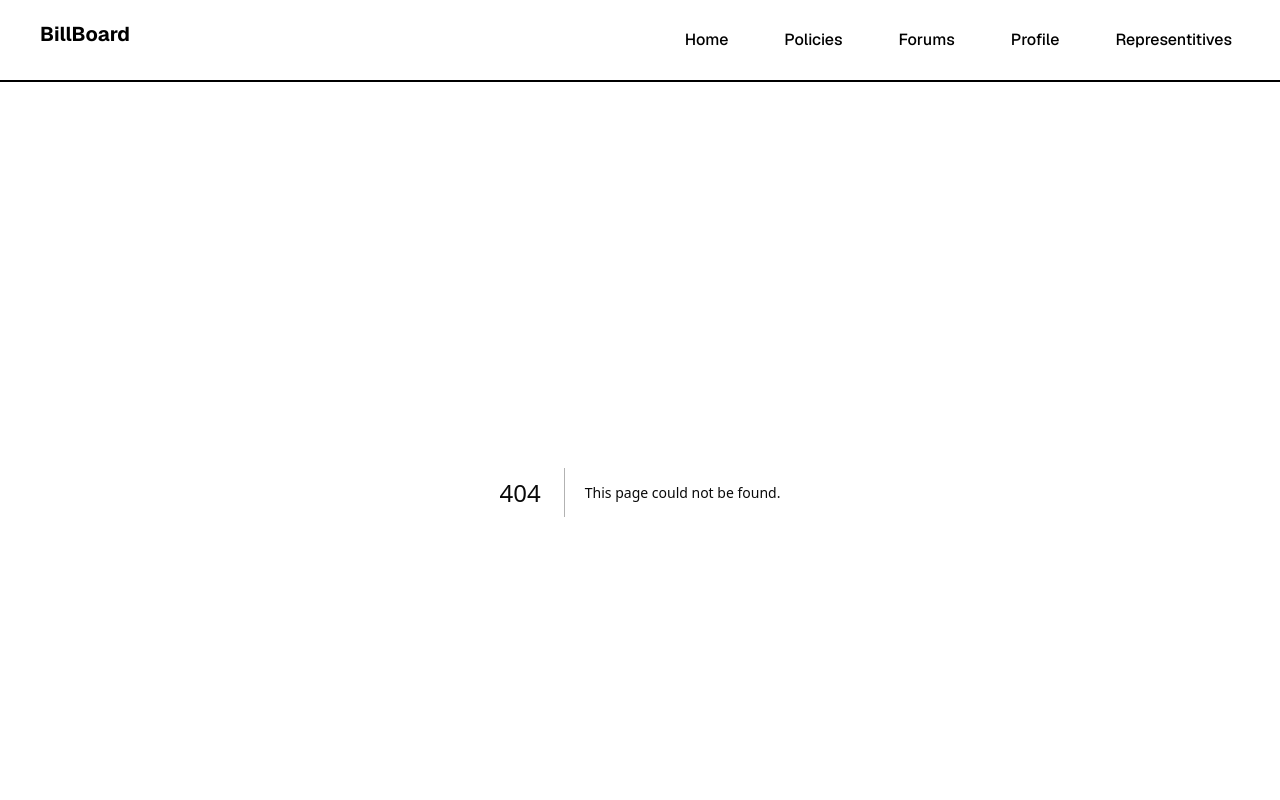
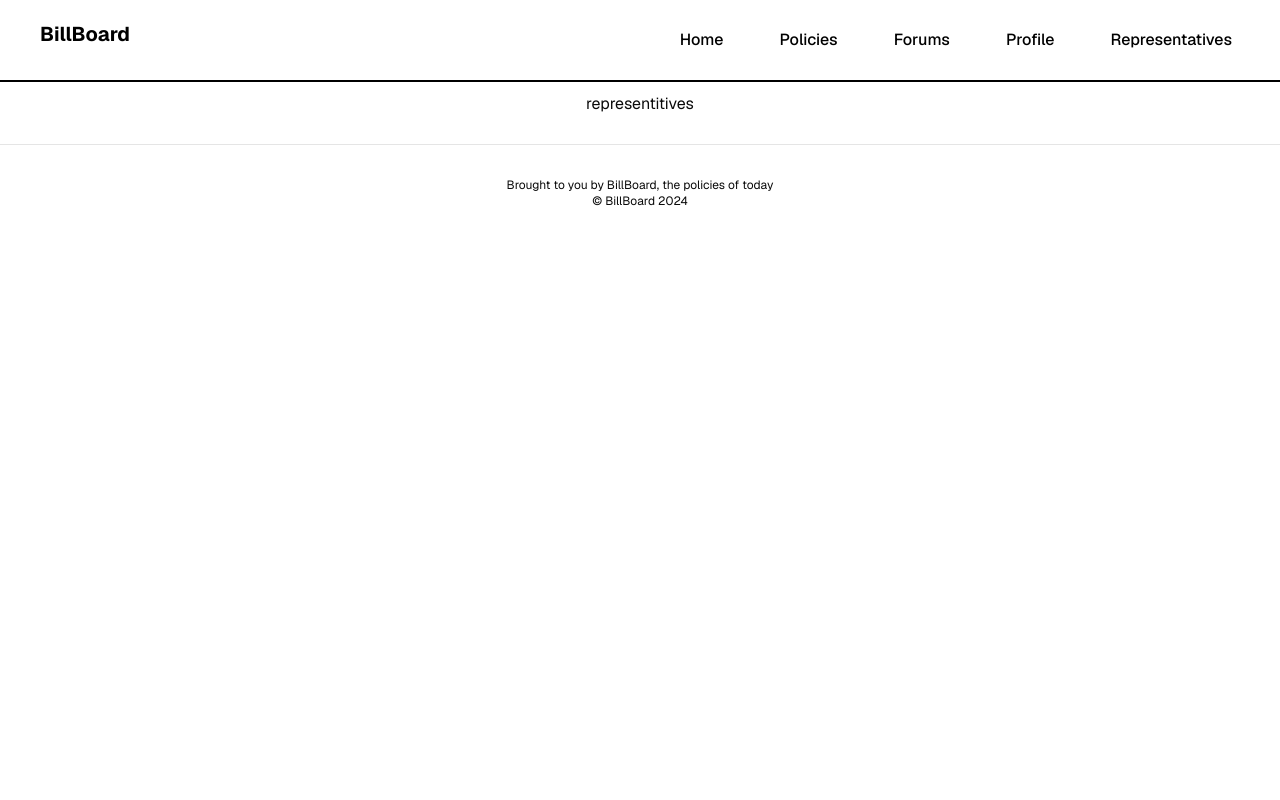
Before and after one commit to farazht/htc2024, a Next.js app: page /protected/representatives in a window 1280 px wide. Before the commit this address had no page. Shown: the top 800 px of the page. Built offline with nearby package versions, Linux system fonts and the light colour scheme.

Commit message:
Add rest of pages

```diff
--- /dev/null
+++ b/app/protected/forums/page.tsx
@@ -0,0 +1,9 @@
+import React from 'react'
+
+const forums = () => {
+  return (
+    <div>forums</div>
+  )
+}
+
+export default forums
--- /dev/null
+++ b/app/protected/profile/page.tsx
@@ -0,0 +1,7 @@
+import React from "react";
+
+const profile = () => {
+  return <div>profile</div>;
+};
+
+export default profile;
--- /dev/null
+++ b/app/protected/representatives/page.tsx
@@ -0,0 +1,7 @@
+import React from "react";
+
+const representitives = () => {
+  return <div>representitives</div>;
+};
+
+export default representitives;
--- a/components/Navbar.tsx
+++ b/components/Navbar.tsx
@@ -21,8 +21,8 @@ const PagesData = [
     link: "/protected/profile",
   },
   {
-    name: "Representitives",
-    link: "/protected/representitives",
+    name: "Representatives",
+    link: "/protected/representatives",
   },
 ];
 
@@ -36,11 +36,7 @@ const NavbarLinksDesktop = () => {
           <div key={page.name} className="group relative">
             <Link href={page.link}>
               <div
-                className={`${
-                  page.link === pathname || pathname.includes(page.link + "/")
-                    ? "text-black"
-                    : ""
-                }  hover:text-black hover:scale-105 transition-all duration-300 p-2 lg:pr-2 md:pr-5 font-medium`}
+                className={`text-black hover:scale-105 transition-all duration-300 p-2 lg:pr-2 md:pr-5 font-medium`}
               >
                 {page.name}
               </div>
@@ -121,7 +117,7 @@ const NavbarLinksPhone = () => {
               <Link href={"/"}>
                 <div className="flex flex-col gap-3 items-center transition-colors duration-300">
                   <div className="flex flex-col justify-center items-center">
-                    <span className="text-4xl ">Billboard</span>
+                    <span className="text-4xl ">BillBoard</span>
                   </div>
                 </div>
               </Link>{" "}
@@ -138,12 +134,7 @@ const NavbarLinksPhone = () => {
                       >
                         <Link href={page.link}>
                           <div
-                            className={`${
-                              page.link === pathname ||
-                              pathname.includes(page.link + "/")
-                                ? "text-black"
-                                : ""
-                            }  hover:text-black text-start hover:scale-105 transition-all duration-300 p-5 pl-14 py-3 font-medium`}
+                            className={`text-black text-start hover:scale-105 transition-all duration-300 p-5 pl-14 py-3 font-medium`}
                           >
                             {page.name}
                           </div>
```
